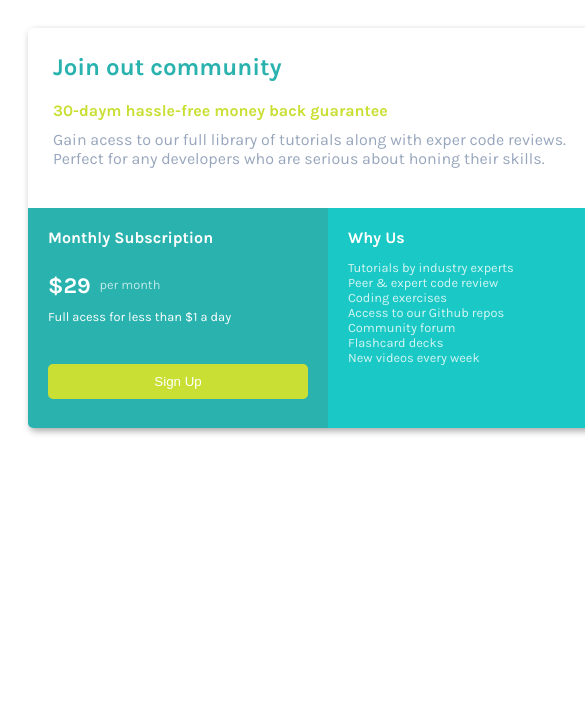
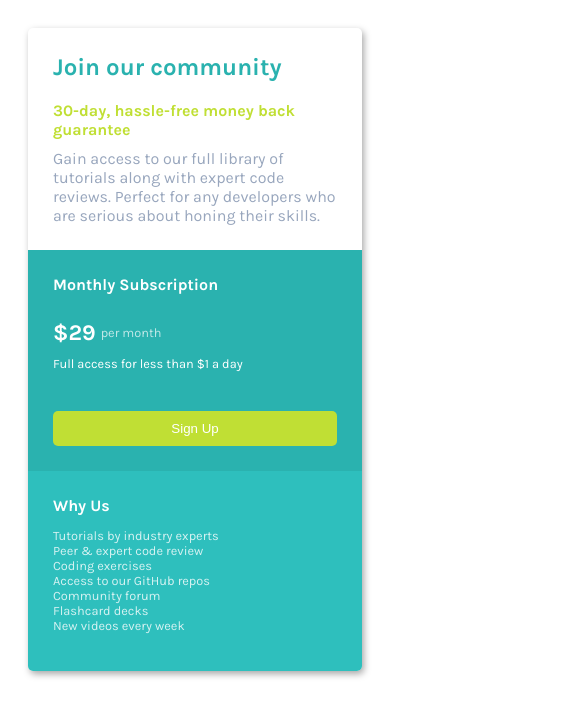
Before and after one commit to darioffmoreira/pricing-card-frontend-mentor-challenge, a plain HTML site: page index.html in a window 390 px wide. Shown: the top 716 px of the page, 585 px wide, since content can reach past the window. Drawn offline with Linux system fonts and the light colour scheme.

Commit message:
added responsive content

```diff
--- a/index.html
+++ b/index.html
@@ -13,9 +13,9 @@
 <body>
   <div id="card">
     <div id="top-section">
-    <h2>Join out community</h2>
-    <h4>30-daym hassle-free money back guarantee</h4>
-    <p>Gain acess to our full library of tutorials along with exper code reviews. Perfect for any developers who are serious about honing their skills.</p>
+      <h2>Join our community</h2>
+      <h4>30-day, hassle-free money back guarantee</h4>
+      <p>Gain access to our full library of tutorials along with expert code reviews. Perfect for any developers who are serious about honing their skills.</p>
     </div>
     <div id="bottom-section">
       <div id="bottom-left-section">
@@ -24,16 +24,16 @@
           <div id="price">$29</div>
           <div id="price-frequency">per month</div>
         </div>
-      <p>Full acess for less than $1 a day</p>
+        <p>Full access for less than $1 a day</p>
         <button onclick="alertUser()">Sign Up</button>
-    </div><!--
-    --><div id="bottom-right-section">
+      </div>
+      <div id="bottom-right-section">
         <h4>Why Us</h4>
         <ul>
           <li>Tutorials by industry experts</li>
           <li>Peer & expert code review</li>
           <li>Coding exercises</li>
-        <li>Access to our Github repos</li>
+          <li>Access to our GitHub repos</li>
           <li>Community forum</li>
           <li>Flashcard decks</li>
           <li>New videos every week</li>
--- a/style.css
+++ b/style.css
@@ -1,8 +1,8 @@
 html {
   box-sizing: border-box;
-  font-family: "Karla", sans-serif;
+  font-family: "Karla";
   font-size: 16px;
-  font-weight: 400px;
+  font-weight: 400;
 }
 
 body {
@@ -22,19 +22,24 @@ p {
 }
 
 #card {
-  width: 600px;
-  height: 400px;
-  /*   border: 3px solid red; */
   box-shadow: 2px 3px 7px 0px rgba(0, 0, 0, 0.35);
   border-radius: 5px;
   overflow: hidden;
+  margin: 0 auto;
 }
 
 #top-section {
   width: 100%;
   height: 45%;
-  /*   border: 2px solid green; */
   padding: 25px;
+}
+
+#bottom-section {
+  display: flex;
+  flex-direction: column;
+  width: 100%;
+  height: 55%;
+  color: white;
 }
 
 #top-section h2 {
@@ -43,7 +48,7 @@ p {
 }
 
 #top-section h4 {
-  color: #cadf34;
+  color: #c0df34;
   margin-bottom: 10px;
 }
 
@@ -51,36 +56,9 @@ p {
   color: #98a6bd;
 }
 
-#bottom-section {
-  width: 100%;
-  height: 55%;
-  /*   border: 2px solid blue; */
-  color: white;
-}
-
-#bottom-left-section {
-  display: inline-block;
-  width: 50%;
-  height: 100%;
-  /*   border: 2px solid orange; */
-  vertical-align: top;
-  background-color: #2ab2af;
-  padding: 20px;
-}
-
-#bottom-right-section {
-  display: inline-block;
-  width: 50%;
-  height: 100%;
-  /*   border: 2px solid black; */
-  vertical-align: top;
-  background-color: #1ac9c5;
-  padding: 20px;
-}
-
 button {
   color: white;
-  background-color: #cadf34;
+  background-color: #c0df34;
   border: none;
   padding: 10px;
   width: 100%;
@@ -89,7 +67,7 @@ button {
 
 button:hover {
   cursor: pointer;
-  background-color: #A9C42D;
+  background-color: #a9c42d;
   transform: scale(1.02);
 }
 
@@ -107,27 +85,46 @@ button:hover {
   margin-bottom: 40px;
 }
 
-#price,
-#price-frequency {
-  display: inline-block;
+#price-container {
+  display: flex;
+  align-items: center;
+  margin-bottom: 10px;
 }
 
 #price-frequency {
-  position: relative;
-  top: -4px;
   font-size: 0.8rem;
   opacity: 0.7;
   margin-left: 5px;
 }
 
-#price-container {
-  margin-bottom: 10px;
-}
-
 ul {
   padding: 0;
   list-style: none;
-
   font-size: 0.8rem;
   opacity: 0.8;
 }
+
+#bottom-left-section {
+  background-color: #2ab2af;
+  padding: 25px;
+  height: 100%;
+  flex-basis: 50%;
+}
+
+#bottom-right-section {
+  background-color: #2ebfbd;
+  padding: 25px;
+  height: 100%;
+  flex-basis: 50%;
+}
+
+@media (min-width: 576px) {
+  #card {
+    width: 550px;
+    height: 400px;
+  }
+
+  #bottom-section {
+    flex-direction: row;
+  }
+}
```
Lines whose indentation alone changed are shown as unchanged.
